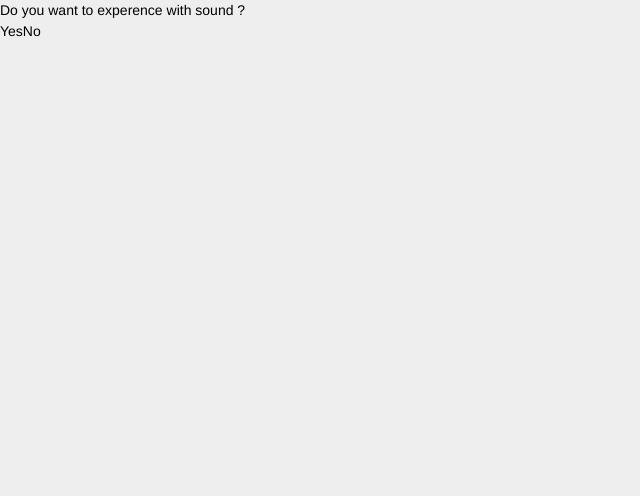
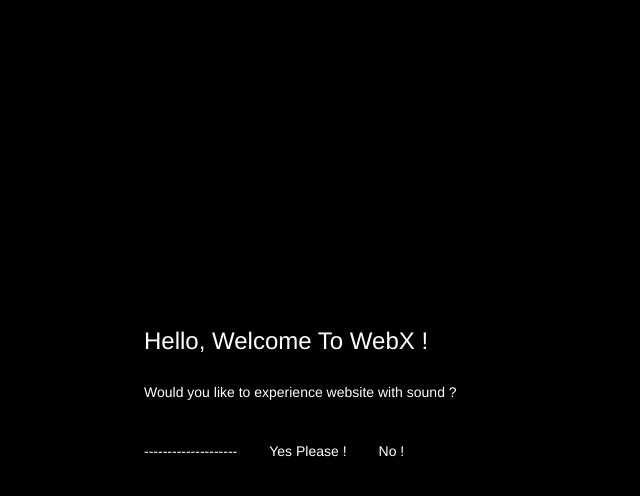
Before and after one commit to AshishLawaju/Login-website, a React (Vite) app: page / in a window 1280 px wide. Shown: the top 496 px of the page, without its empty margins (0-640 px from the left). Built offline with nearby package versions, Linux system fonts and the light colour scheme.

Commit message:
askAudio complete

```diff
--- a/src/App.jsx
+++ b/src/App.jsx
@@ -9,7 +9,7 @@
 import Footer from "./components/Footer";
 import Navbar from "./components/Navbar";
 import Sidebar from "./components/Sidebar";
-export default function App() {
+export default function App({audio}) {
   const slides = [
     {
       // url: "https://images.unsplash.com/photo-1531297484001-80022131f5a1?ixlib=rb-4.0.3&ixid=MnwxMjA3fDB8MHxwaG90by1wYWdlfHx8fGVufDB8fHx8&auto=format&fit=crop&w=2620&q=80",
@@ -127,7 +127,7 @@
               <div className=" h-screen w-full bg-gradient-to-r from-indigo-700 opacity-80 to-pink-700   ">
                 <div className="absolute w-full opacity-100 h-screen bg-black/30 ">
                   <Navbar />
-                  <Sidebar
+                  <Sidebar audio={audio}
                     activeIndex={activeIndex}
                     setActiveIndex={setActiveIndex}
                   />
--- a/src/components/Preloader/AskAudio.jsx
+++ b/src/components/Preloader/AskAudio.jsx
@@ -11,8 +11,16 @@
   return (
     <>
       {preAudio && (
-        <div>
-          <p>Do you want to experence with sound ?</p>
+        <div className="relative text-white bg-black w-full h-[100vh]">
+          <div className="relative  h-[100vh] w-[80vw]  pl-36 flex  items-center">
+            <div className="  h-[150px] grid  ">
+              <div className="capitalize text-2xl">Hello, welcome to webX !</div>
+              <div className="text-md">
+                Would you like to experience website with sound ?
+              </div>
+
+              <div className="flex items-center gap-8">
+                <p>--------------------</p>
                 <button
                   onClick={() => {
                     setAudio(true);
@@ -20,7 +28,7 @@
                     setLoadFirst(true);
                   }}
                 >
-            Yes
+                  Yes Please !
                 </button>
                 <button
                   onClick={() => {
@@ -29,8 +37,11 @@
                     setLoadFirst(true);
                   }}
                 >
-            No
+                  No !
                 </button>
+              </div>
+            </div>
+          </div>
         </div>
       )}
 
--- /dev/null
+++ b/src/components/Preloader/Story.jsx
@@ -0,0 +1,6 @@
+
+export default function Story() {
+  return (
+    <div>Story</div>
+  )
+}
--- a/src/components/swipperSlider/Swip.jsx
+++ b/src/components/swipperSlider/Swip.jsx
@@ -16,8 +16,9 @@
 import { NavLink } from "react-router-dom";
 
 // import required modules
-import { Navigation, Pagination, Mousewheel, Keyboard, Scrollbar } from "swiper/modules";
+import { Navigation, Pagination, Mousewheel, Keyboard, Scrollbar, FreeMode, EffectFade, EffectCube, Parallax } from "swiper/modules";
 import Card from "../slideSection/Card";
+import { Fade } from "react-reveal";
 
 export default function Swip({audio, activeIndex, setActiveIndex }) {
 
@@ -48,15 +49,24 @@
         cssMode={true}
         navigation={true}
         pagination={true}
-        mousewheel={true}
         keyboard={true}
+
+        parallax={true}
+
+        speed={1000}
+
+       effect={EffectFade}
+
+
+  loopPreventsSliding={true}
+
         // scrollbar={{ draggable: true }}
 
-        modules={[Navigation, Pagination, Mousewheel, Keyboard ]}
+        modules={[Navigation, Pagination, Mousewheel, Keyboard,EffectFade,Parallax]}
         className="mySwiper w-full "
       >
         <SwiperSlide id="home" className="">
-          <section className="text-white">
+          <section className="text-white delay-1000">
             <div className=" w-full h-[100vh]  ">
               <div className="mt-[50%] mr-[18%]  max-sm:mt-[120%]  max-sm:left-3">
                 <h1 className="text-4xl font-bold max-md:text-2xl max-sm:text-center ">
@@ -70,7 +80,7 @@
           </section>
         </SwiperSlide>
         <SwiperSlide id="about">
-          <section className="max-sm:mt-[60%]">
+          <section className="max-sm:mt-[60%] delay-1000 translate-y-10 ease-in">
             <div className="w-full h-[100vh]">
               <div className="mt-[52%] mr-[18%]">
                 <h1 className="text-4xl text-white font-bold  z-50 ">
```
Lines whose indentation alone changed are shown as unchanged.
